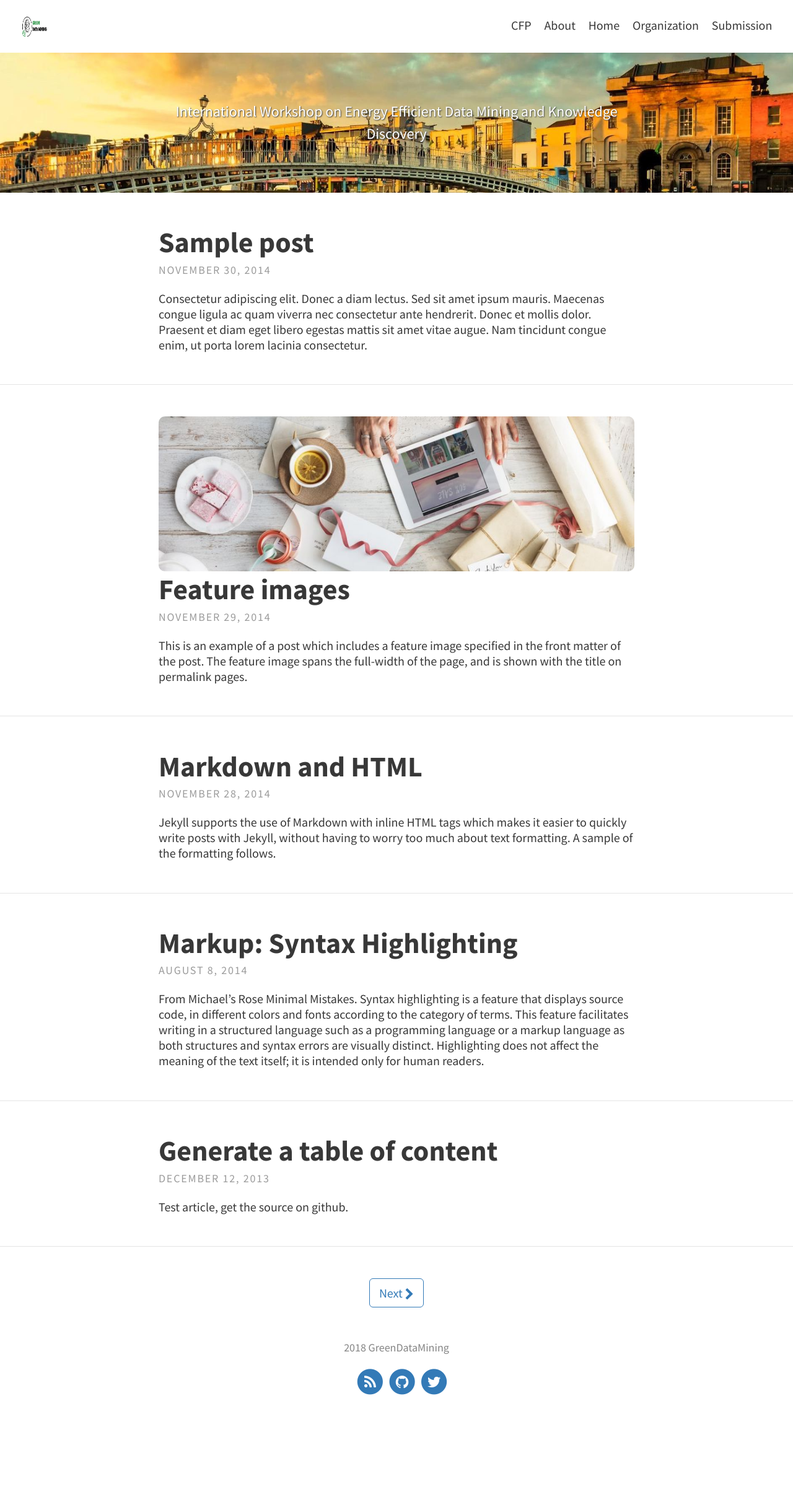
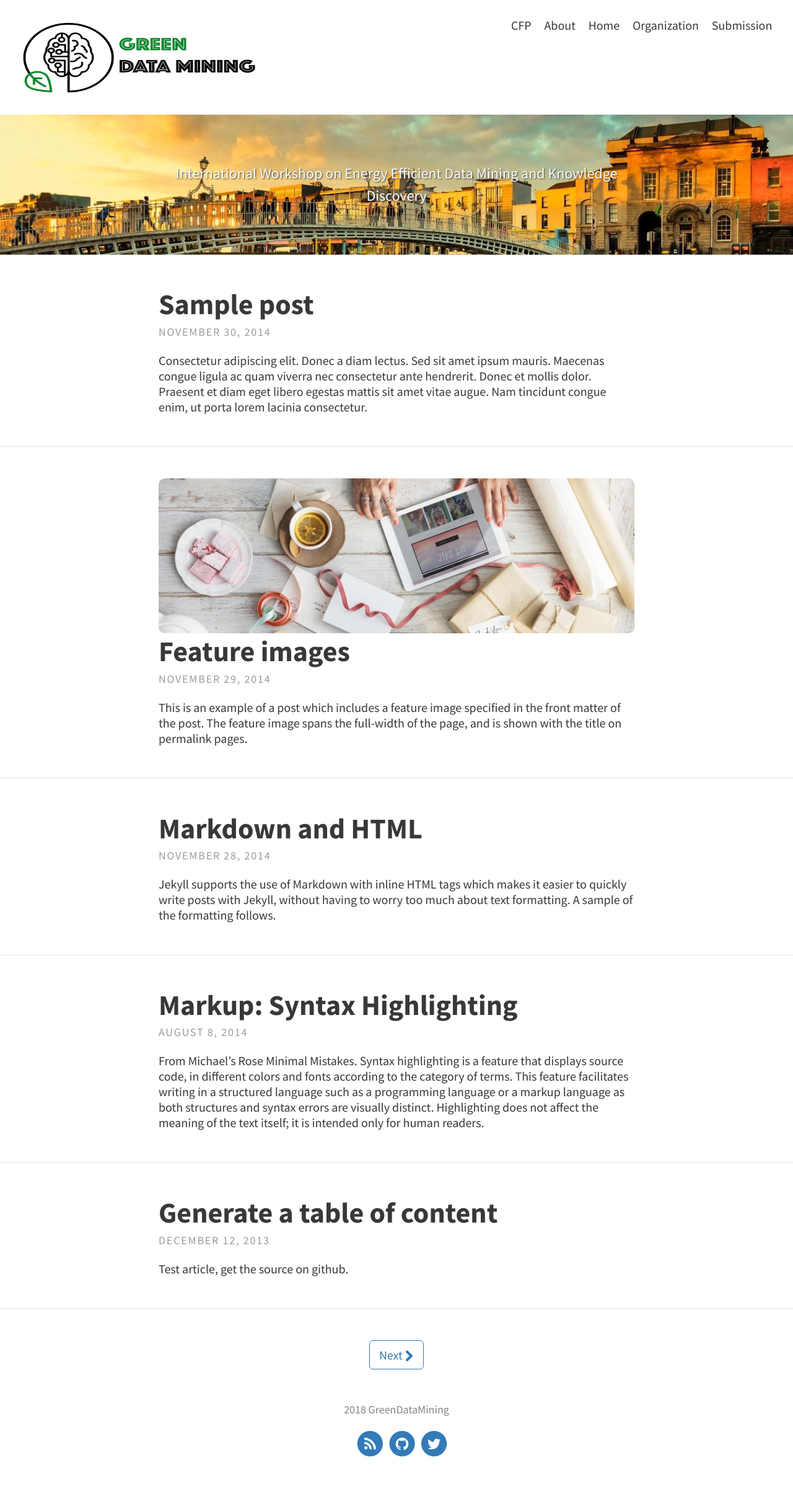
Before and after one commit to greendatamining/greendatamining18, a Jekyll site: the page built from index.html, in a window 1280 px wide. Shown: the whole page at 62% size. Built offline with Jekyll 4.4.1, drawn with Linux system fonts in a browser that asks for light colours; the list of posts is cut into pages by our own code; before the commit the page ends 2324 px from its top, so only the background shows below that.

Commit message:
Changed size of avatar

```diff
--- a/_sass/includes/_navbar.scss
+++ b/_sass/includes/_navbar.scss
@@ -20,8 +20,8 @@
     }
 
     .avatar {
-        height: 3em;
-        width: 3em;
+        height: 8em;
+        width: 20em;
         float: left;
         margin-top: -13px;
         border-radius: 0.2em;
```
